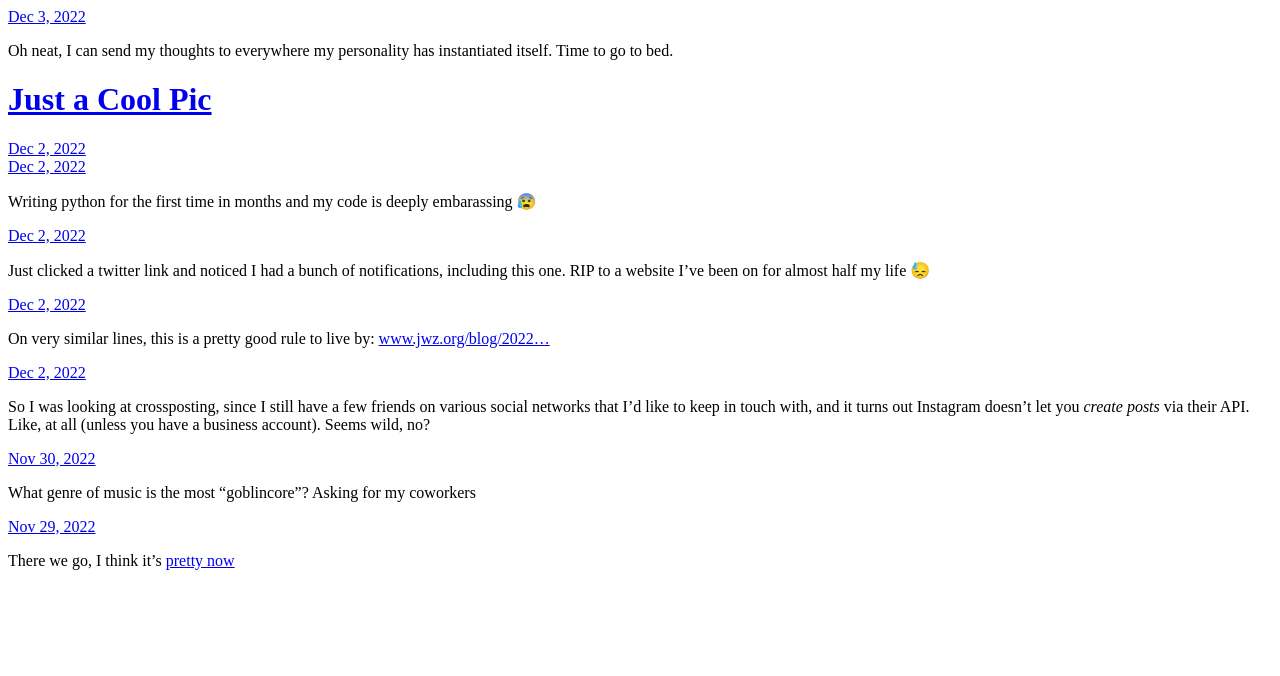
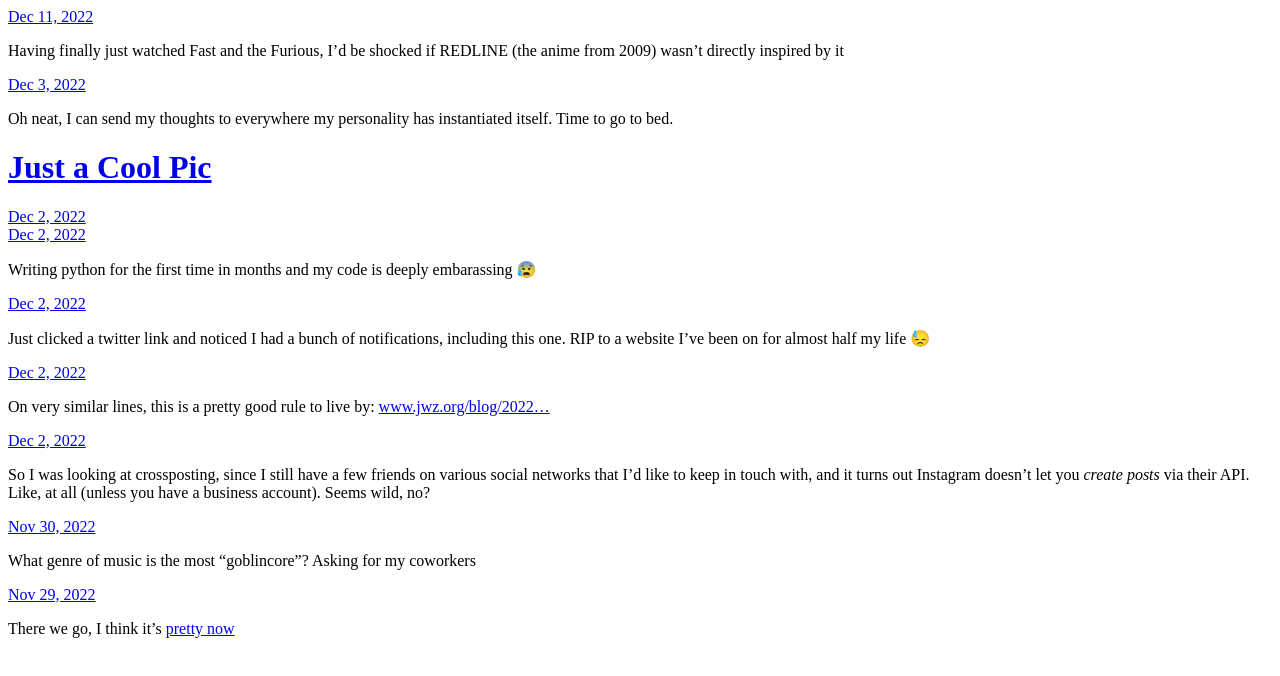
Before and after one commit to nelsonpecora/blog.nelson.codes, a plain HTML site: page index.html in a window 1280 px wide. Drawn offline with Linux system fonts and the light colour scheme; a script that the page names is missing.

Commit message:
Archiving from Micro.blog.

```diff
--- a/index.html
+++ b/index.html
@@ -21,6 +21,17 @@
 <div class="h-feed">
 
 
+
+	  <div class="h-entry">
+
+
+		<a href="https://blog.nelson.codes/2022/12/11/having-finally-just.html" class="u-url"><time class="dt-published" datetime="2022-12-11 23:09:53 -0500">Dec 11, 2022</time></a>
+
+		<div class="e-content">
+			 <p>Having finally just watched Fast and the Furious, I&rsquo;d be shocked if REDLINE (the anime from 2009) wasn&rsquo;t directly inspired by it</p>
+
+		</div>
+	  </div>
 
 	  <div class="h-entry">
 
```
